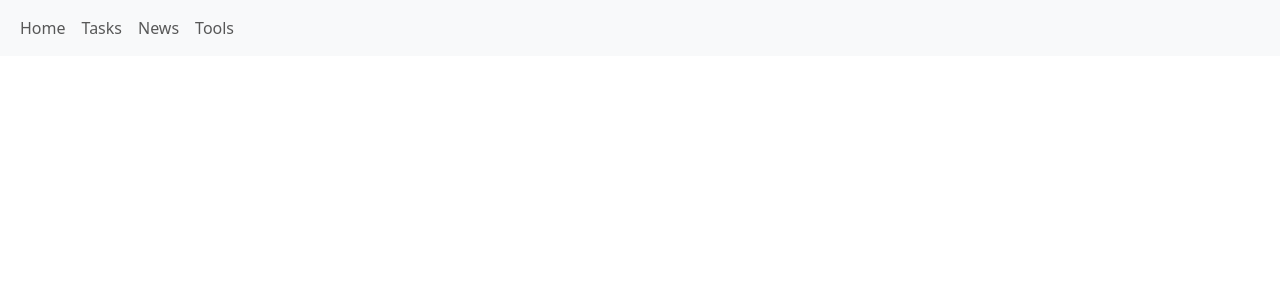
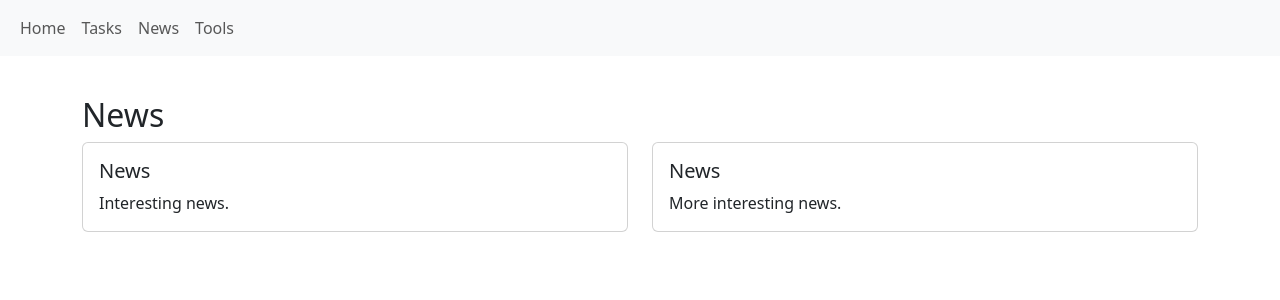
Before and after one commit to Thomas-SanMartin/AngularApp_Routing, an Angular app: page /news in a window 1280 px wide. Before the commit this address led to /. Shown: the top 300 px of the page. Built offline with nearby package versions, Linux system fonts and the light colour scheme.

Commit message:
news component complete

```diff
--- a/src/app/app.routes.ts
+++ b/src/app/app.routes.ts
@@ -3,5 +3,6 @@ import { HomeComponent } from './home/home.component';
 
 export const routes: Routes = [
   { path: '', component: HomeComponent }, // Default route
-  { path: 'tasks', loadComponent: () => import('./tasks/tasks.component').then(m => m.TasksComponent) }
+  { path: 'tasks', loadComponent: () => import('./tasks/tasks.component').then(m => m.TasksComponent) },
+  { path: 'news', loadComponent: () => import('./news/news.component').then(m => m.NewsComponent) }
 ];
--- /dev/null
+++ b/src/app/news/news.component.css
@@ -0,0 +1,8 @@
+.newsPage {
+    text-align: left;
+    margin-top: 5vh;
+}
+
+.card {
+    margin-bottom: 2vh;
+}
--- /dev/null
+++ b/src/app/news/news.component.html
@@ -0,0 +1,23 @@
+<div class="newsPage">
+    <h2>News</h2>
+    <div class="row">
+      <!-- First Card -->
+      <div class="col-md-6">
+        <div class="card">
+          <div class="card-body">
+            <h5 class="card-title">News</h5>
+            <p class="card-text">Interesting news.</p>
+          </div>
+        </div>
+      </div>
+      <!-- Second Card -->
+      <div class="col-md-6">
+        <div class="card">
+          <div class="card-body">
+            <h5 class="card-title">News</h5>
+            <p class="card-text">More interesting news.</p>
+          </div>
+        </div>
+      </div>
+    </div>
+  </div>
```
Also changed, not shown: src/app/news/news.component.ts (added, +12 -0 lines), 1 other file (tests, documents, lock files or other folders).
